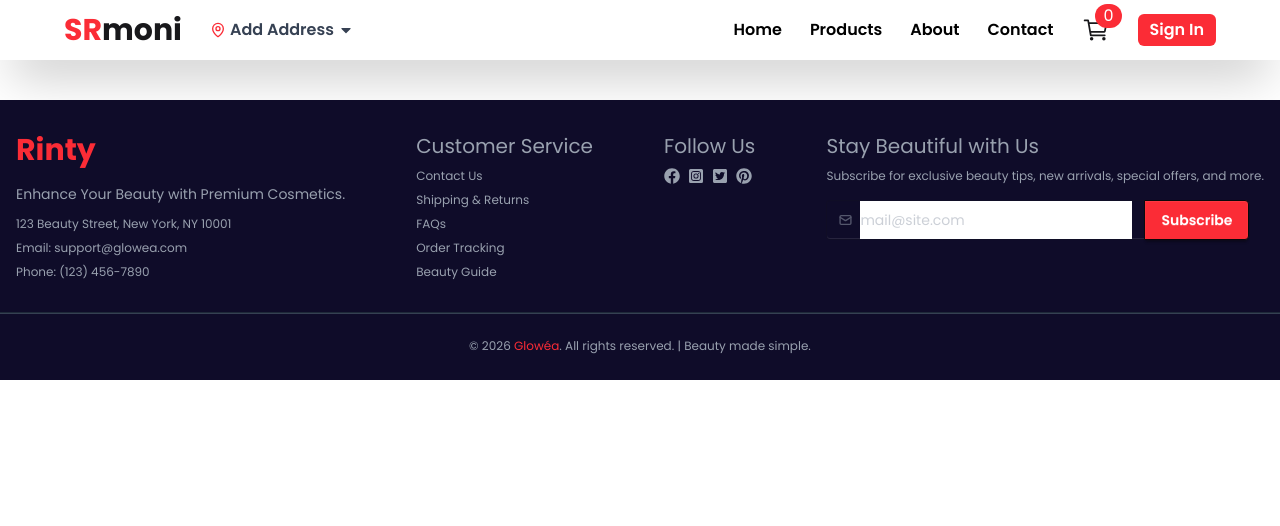
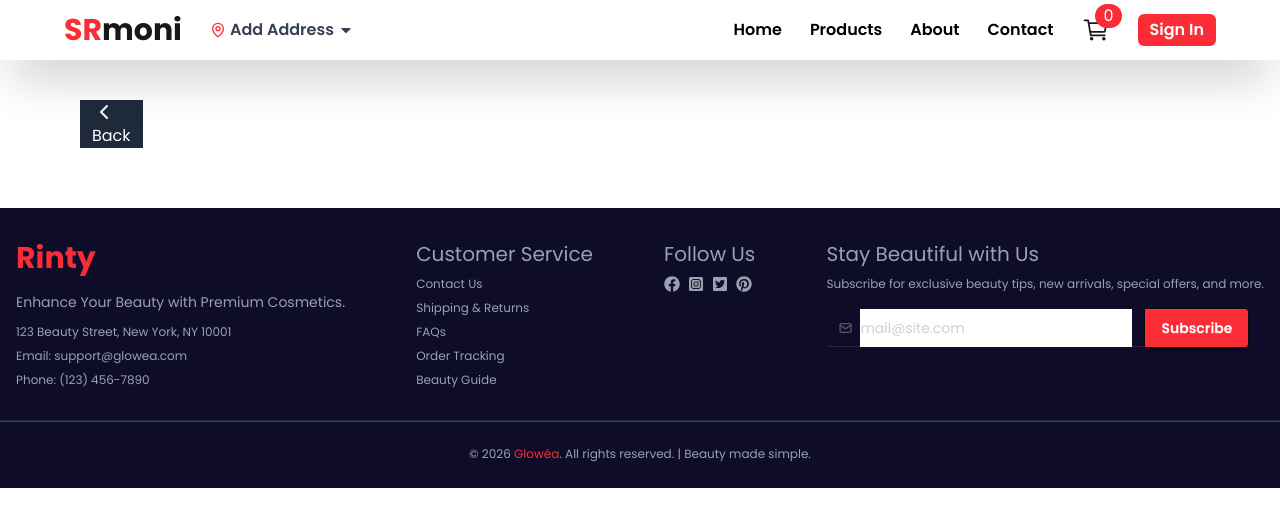
Before and after one commit to rintymoni01/Ecommerce-Website, a React (Vite) app: page /category/1 in a window 1280 px wide. Shown: the top 526 px of the page. Built offline with nearby package versions, Linux system fonts and the light colour scheme; no server answers.

Commit message:
button add

```diff
--- a/src/Pages/CategoryProduct.jsx
+++ b/src/Pages/CategoryProduct.jsx
@@ -1,4 +1,5 @@
 import axios from "axios";
+import { ChevronLeft } from "lucide-react";
 import { useEffect, useState } from "react";
 import { useParams } from "react-router-dom";
 
@@ -25,7 +26,9 @@ const CategoryProduct = () => {
         <div>
            {
             setSearchData.length > 0 ? (
-                <div className="max-w-6xl mx-auto mt-10 mb-10 px-4"></div>
+                <div className="max-w-6xl mx-auto mt-10 mb-10 px-4">
+                    <button className="bg-gray-800 mb-5 text-white px-3"><ChevronLeft/> Back</button>
+                </div>
             ):(
                 <div className="items-center flex justify-center h-[400px]">
                     <video muted autoPlay loop>
```
